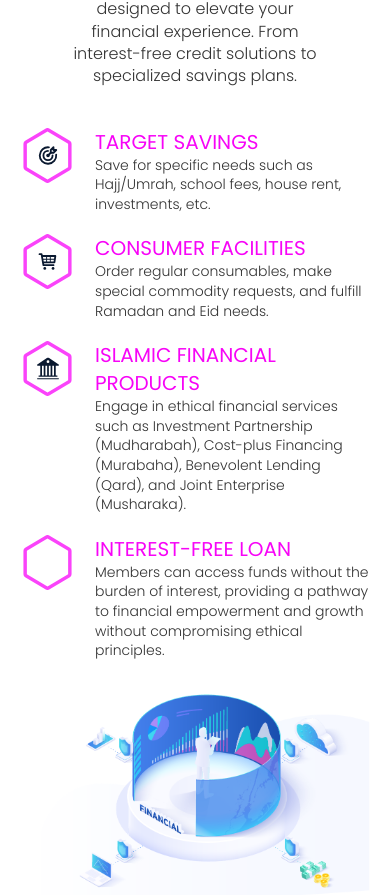
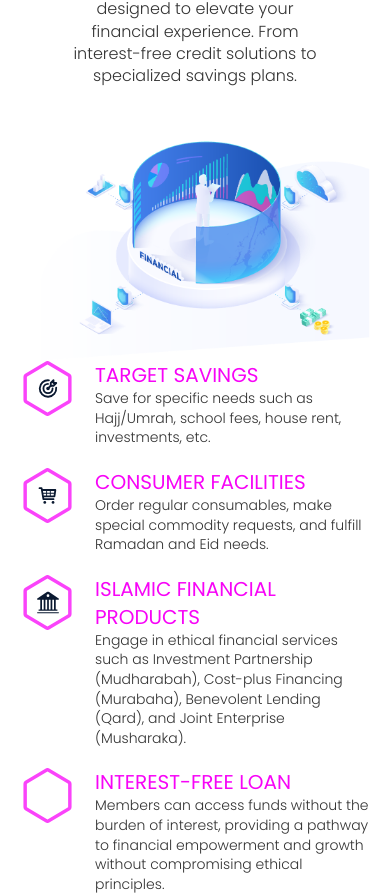
Before and after one commit to adex-badr18/grtp, a React (Vite) app: page / in a window 390 px wide. Shown: the part 2873-3768 px from the top of the page. Built offline with nearby package versions, Linux system fonts and the light colour scheme; some icons are missing.

Commit message:
style: Modify order of services content on mobile

```diff
--- a/src/components/features/Features.css
+++ b/src/components/features/Features.css
@@ -19,6 +19,6 @@
 
 @media screen and (max-width: 600px) {
     .features-content {
-        flex-direction: column;
+        flex-direction: column-reverse;
     }
 }
```
